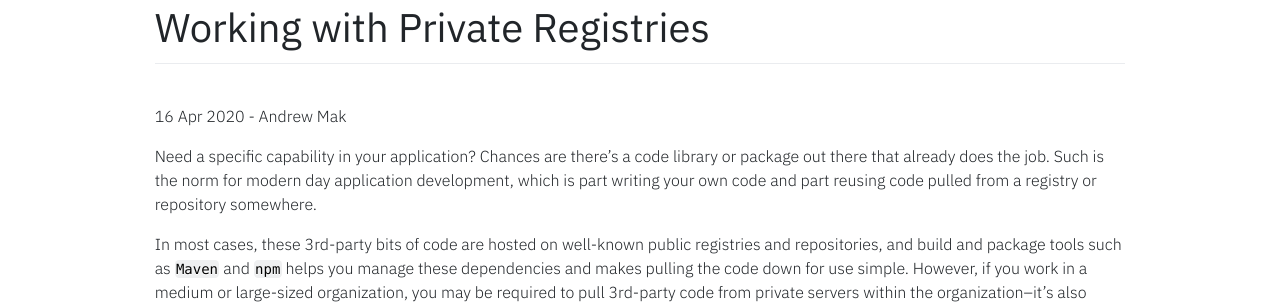
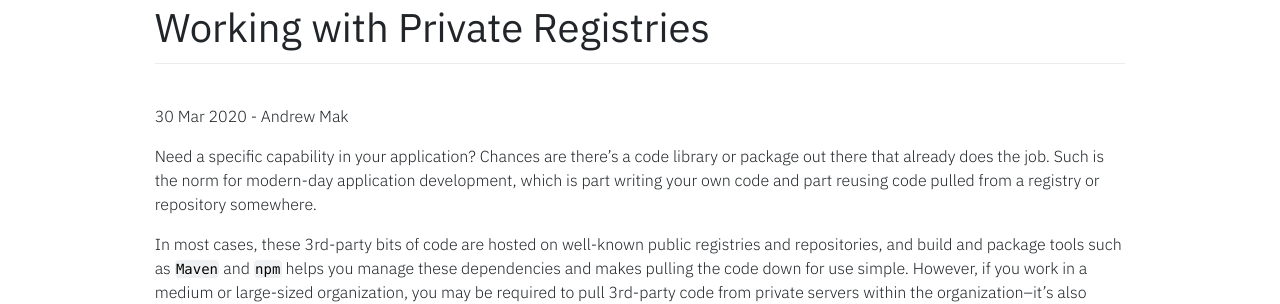
Before and after one commit to eclipse-archived/codewind-docs, a Jekyll site: the page built from docs/_blog/2020-03-30-working-with-private-registries.md, in a window 1280 px wide and 1186 px high. Shown: the part 200-504 px from the top of the window. Built offline with Jekyll 4.4.1, drawn with Linux system fonts in a browser that asks for light colours; nearby versions of some CDN libraries.

Commit message:
rename
Signed-off-by: Andrew Mak <makandre@ca.ibm.com>

```diff
--- a/docs/_blog/2020-04-16-working-with-private-registries.md
+++ b/docs/_blog/2020-03-30-working-with-private-registries.md
@@ -11,7 +11,7 @@ duration: 10 minutes
 tags: [private, registry, registries, repository, repositories]
 ---
 
-Need a specific capability in your application? Chances are there's a code library or package out there that already does the job. Such is the norm for modern day application development, which is part writing your own code and part reusing code pulled from a registry or repository somewhere.
+Need a specific capability in your application? Chances are there's a code library or package out there that already does the job. Such is the norm for modern-day application development, which is part writing your own code and part reusing code pulled from a registry or repository somewhere.
 
 In most cases, these 3rd-party bits of code are hosted on well-known public registries and repositories, and build and package tools such as `Maven` and `npm` helps you manage these dependencies and makes pulling the code down for use simple. However, if you work in a medium or large-sized organization, you may be required to pull 3rd-party code from private servers within the organization--it's also simple to do, as long as you have proper configuration in place.
 
```
